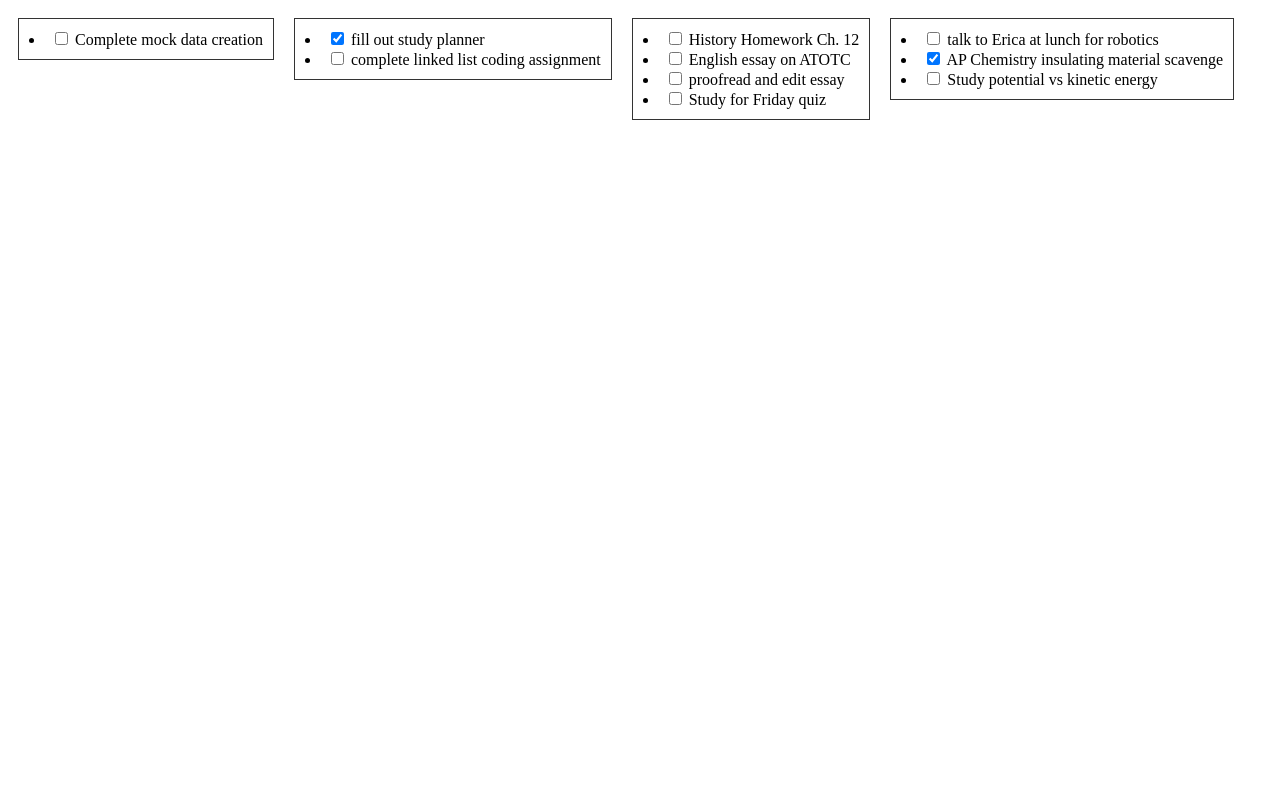
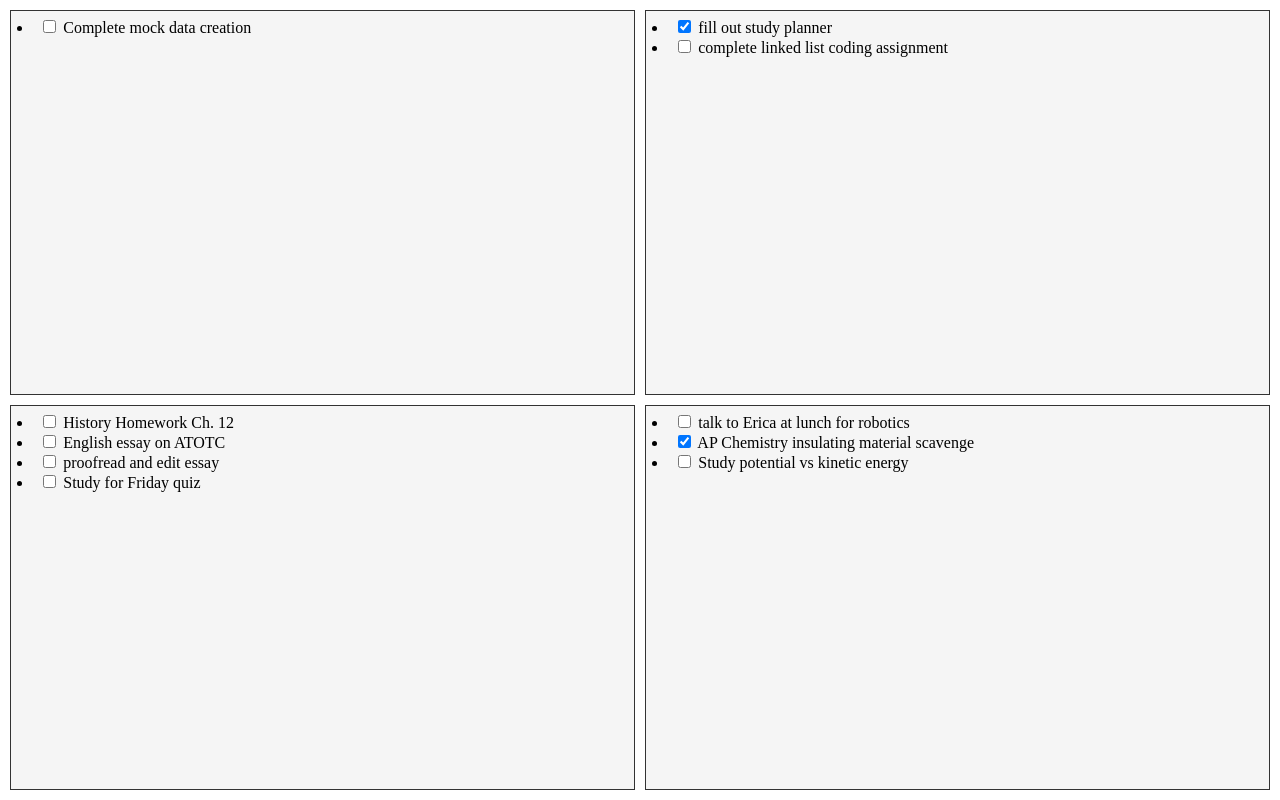
Before and after one commit to GitFitCode/hackathon-todos, an Angular app: page / in a window 1280 px wide. Built offline with nearby package versions, Linux system fonts and the light colour scheme.

Commit message:
grid view started. Some sizing problems

```diff
--- a/src/app/app.component.css
+++ b/src/app/app.component.css
@@ -0,0 +1,11 @@
+article {
+  width: 100vw;
+  height: 100vh;
+}
+
+grid-view {
+  width: 100%;
+  height: 100%;
+  width: 300px;
+  height: 300px;
+}
--- a/src/app/app.component.html
+++ b/src/app/app.component.html
@@ -10,4 +10,7 @@ Angular Structure:
   //Other views later...
 </app-root>
 -->
-<grid-view></grid-view>
+
+<article>
+  <grid-view></grid-view>
+</article>
--- a/src/app/grid-card/grid-card.component.css
+++ b/src/app/grid-card/grid-card.component.css
@@ -1,5 +1,3 @@
 .grid-card {
-  margin: 10px;
-  padding: 10px;
-  border: 1px solid #333333;
+  height: 100%;
 }
--- a/src/app/grid-view/grid-view.component.css
+++ b/src/app/grid-view/grid-view.component.css
@@ -1,3 +1,18 @@
 section {
-  display: flex;
+  width: calc(100% - 20px);
+  height: calc(100% - 20px);
+  padding: 10px;
+  display: grid;
+  grid-template-columns: 1fr 1fr;
+  grid-template-rows: 1fr 1fr;
+  column-gap: 10px;
+  row-gap: 10px;
 }
+
+grid-card {
+ height: 100%;
+ border: 1px solid #333333;
+ padding: 1%;
+ background-color: whitesmoke;
+ box-sizing: border-box;
+}
--- a/src/styles.css
+++ b/src/styles.css
@@ -1 +1,4 @@
 /* You can add global styles to this file, and also import other style files */
+body {
+  margin: 0px;
+}
```
